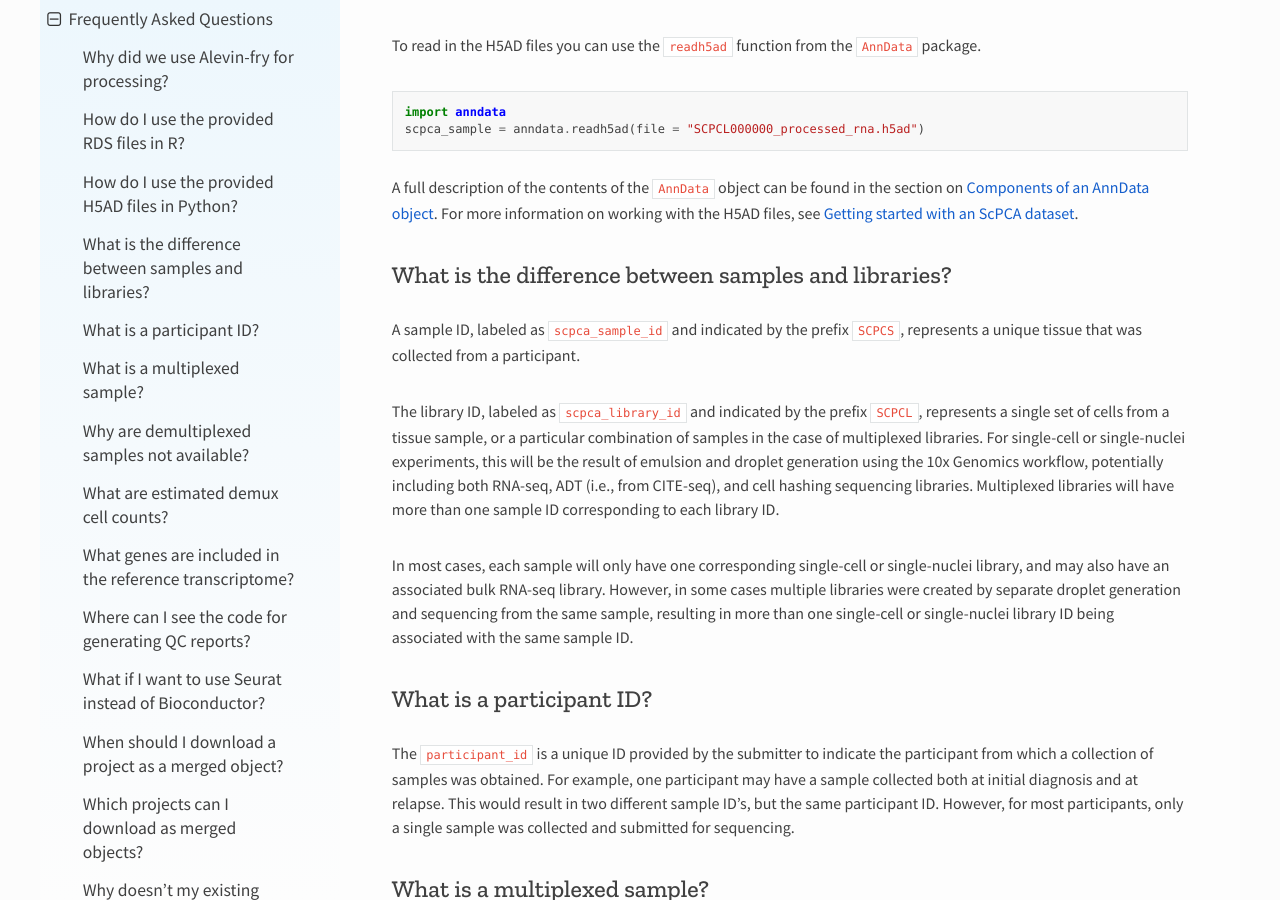
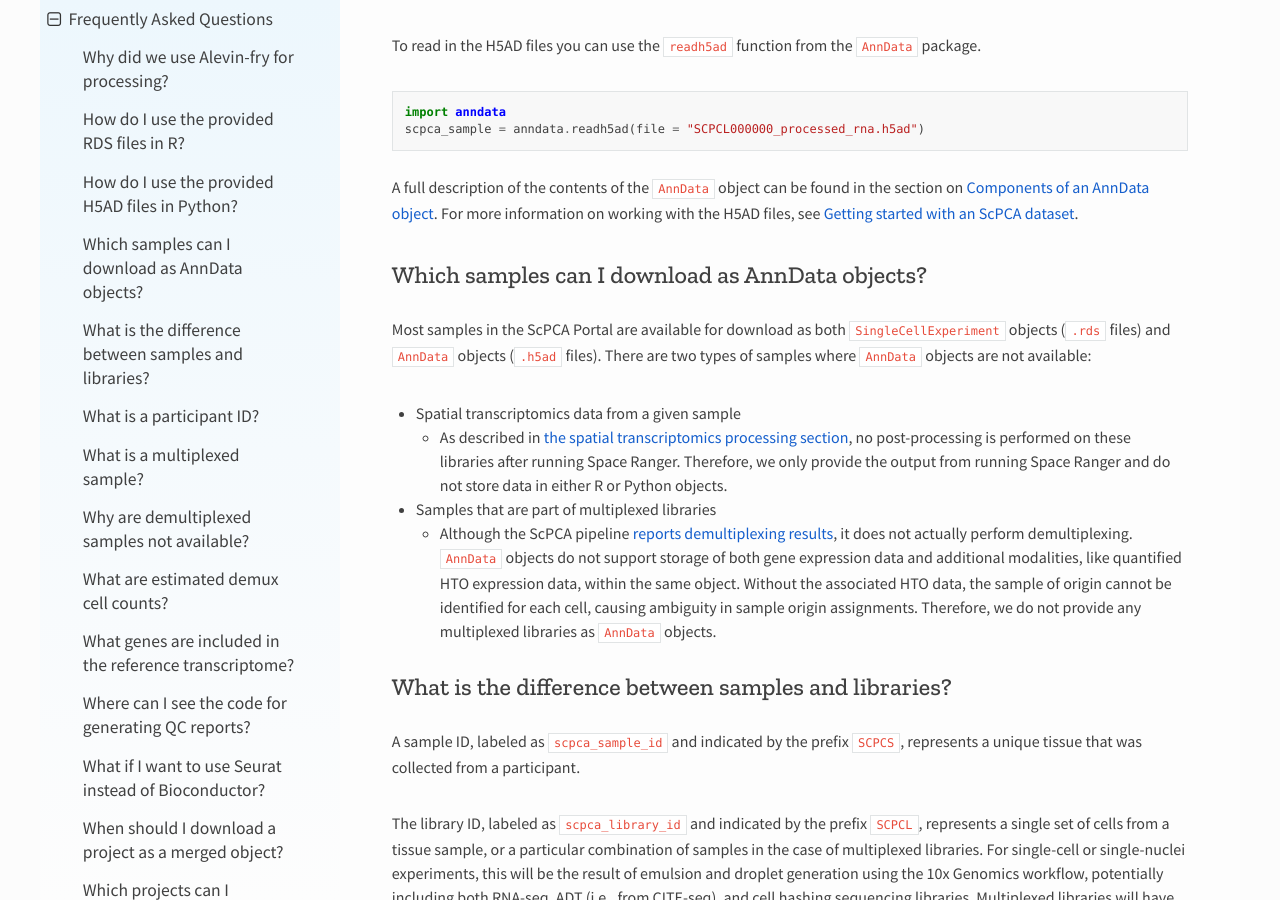
Before and after one commit to DongzeHE/scpca-docs, a Sphinx documentation site: the page built from docs/faq.md, in a window 1280 px wide and 900 px high, scrolled down 2322 px. Built offline with Sphinx 7.4.7 and the Read the Docs theme 2.0.0, drawn with Linux system fonts in a browser that asks for light colours; some of the changed text lies outside the part shown.

Commit message:
add faq for why anndata isn't available

```diff
--- a/docs/faq.md
+++ b/docs/faq.md
@@ -53,6 +53,21 @@ scpca_sample = anndata.readh5ad(file = "SCPCL000000_processed_rna.h5ad")
 
 A full description of the contents of the `AnnData` object can be found in the section on {ref}`Components of an AnnData object <sce_file_contents:Components of an anndata object>`.
 For more information on working with the H5AD files, see {ref}`Getting started with an ScPCA dataset <getting_started:Getting started with an scpca dataset>`.
+
+## Which samples can I download as AnnData objects?
+
+Most samples in the ScPCA Portal are available for download as both `SingleCellExperiment` objects (`.rds` files) and `AnnData` objects (`.h5ad` files).
+There are two types of samples where `AnnData` objects are not available:
+
+- Spatial transcriptomics data from a given sample
+    - As described in {ref}`the spatial transcriptomics processing section<processing_information:spatial transcriptomics>`, no post-processing is performed on these libraries after running Space Ranger.
+    Therefore, we only provide the output from running Space Ranger and do not store data in either R or Python objects.
+
+- Samples that are part of multiplexed libraries
+    - Although the ScPCA pipeline {ref}`reports demultiplexing results<processing_information:HTO demultiplexing>`, it does not actually perform demultiplexing.
+    `AnnData` objects do not support storage of both gene expression data and additional modalities, like quantified HTO expression data, within the same object.
+    Without the associated HTO data, the sample of origin cannot be identified for each cell, causing ambiguity in sample origin assignments.
+    Therefore, we do not provide any multiplexed libraries as `AnnData` objects.
 
 ## What is the difference between samples and libraries?
 
```
